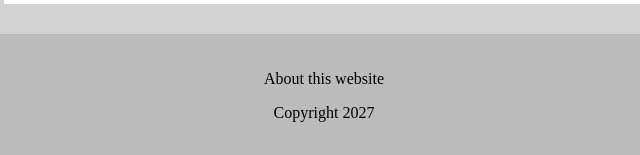
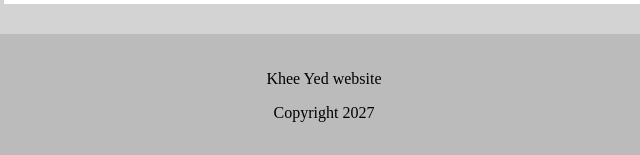
Before and after one commit to Khuay/Peaky-blinder5, a plain HTML site: page index.html in a window 1280 px wide. Shown: the part 3115-3270 px from the top of the page, 316-956 px from the left. Drawn offline with Linux system fonts and the light colour scheme.

Commit message:
Add files via upload

```diff
--- a/index.html
+++ b/index.html
@@ -99,7 +99,7 @@
         </div>
 
         <footer class="bottom-footer">
-            <p>About this website</p>
+            <p>Khee Yed website</p>
             <p>Copyright 2027</p>
         </footer>
     </body>
```
